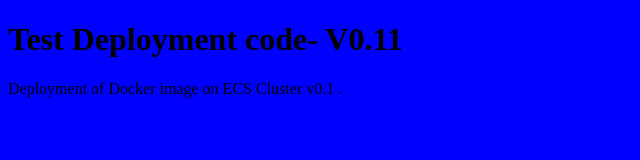
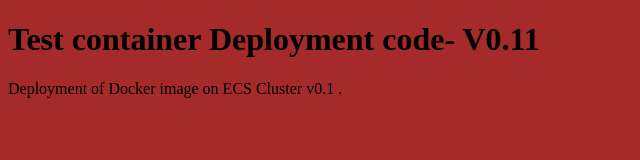
Before and after one commit to duggu-reddy/awsecr-duggu, a plain HTML site: page index.html in a window 1280 px wide. Shown: the whole page, without its empty margins (0-640 px from the left). Drawn offline with Linux system fonts and the light colour scheme.

```diff
--- a/index.html
+++ b/index.html
@@ -1,8 +1,8 @@
 <!DOCTYPE html>
 <html>
-<body bgcolor='blue'>
+<body bgcolor='brown'>
 
-<h1>Test Deployment code- V0.11 </h1>
+<h1>Test container Deployment code- V0.11 </h1>
 
 <p>Deployment of Docker image on ECS Cluster v0.1 .</p>
 
```
